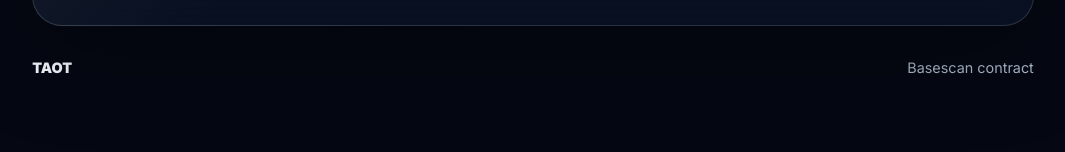
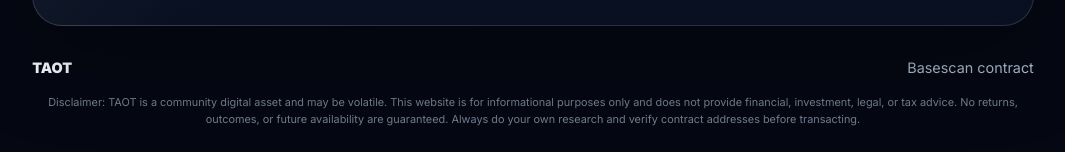
Before and after one commit to AmericaOnly/buytaot.com, a website built with Vite: page index.html in a window 1280 px wide. Shown: the part 3072-3224 px from the top of the page, without its empty margins (195-1260 px from the left). Before the commit the page ends 3180 px from the top, so only its background shows below. Built offline with nearby package versions, Linux system fonts and the light colour scheme; no server answers; a script that the page names is missing.

Commit message:
Add footer disclaimer

```diff
--- a/index.html
+++ b/index.html
@@ -182,6 +182,7 @@
           <span>TAOT</span>
           <a href="https://basescan.org/token/0x7f2f00e54dcaa8b248bdfd75da2ae859d4d8ff3e" target="_blank" rel="noreferrer">Basescan contract</a>
         </footer>
+        <p class="site-disclaimer">Disclaimer: TAOT is a community digital asset and may be volatile. This website is for informational purposes only and does not provide financial, investment, legal, or tax advice. No returns, outcomes, or future availability are guaranteed. Always do your own research and verify contract addresses before transacting.</p>
       </main>
     </div>
 
--- a/styles.css
+++ b/styles.css
@@ -773,6 +773,15 @@ dd {
   font-weight: 950;
 }
 
+.site-disclaimer {
+  max-width: 980px;
+  margin: -14px auto 24px;
+  color: rgba(173, 187, 207, 0.66);
+  font-size: 0.68rem;
+  line-height: 1.55;
+  text-align: center;
+}
+
 
 .market-ticker {
   position: relative;
```
